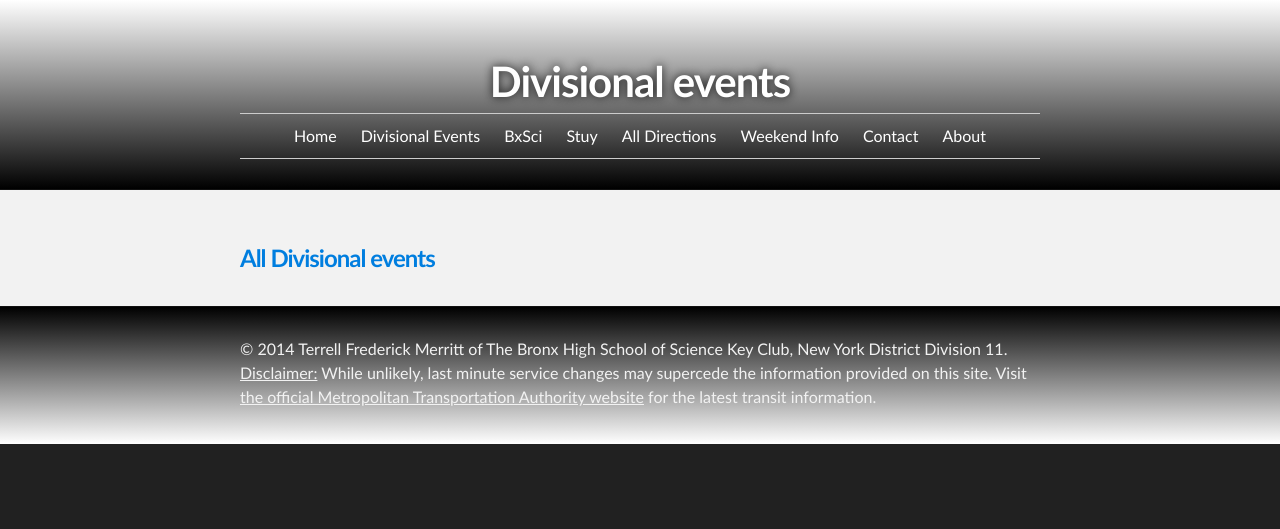
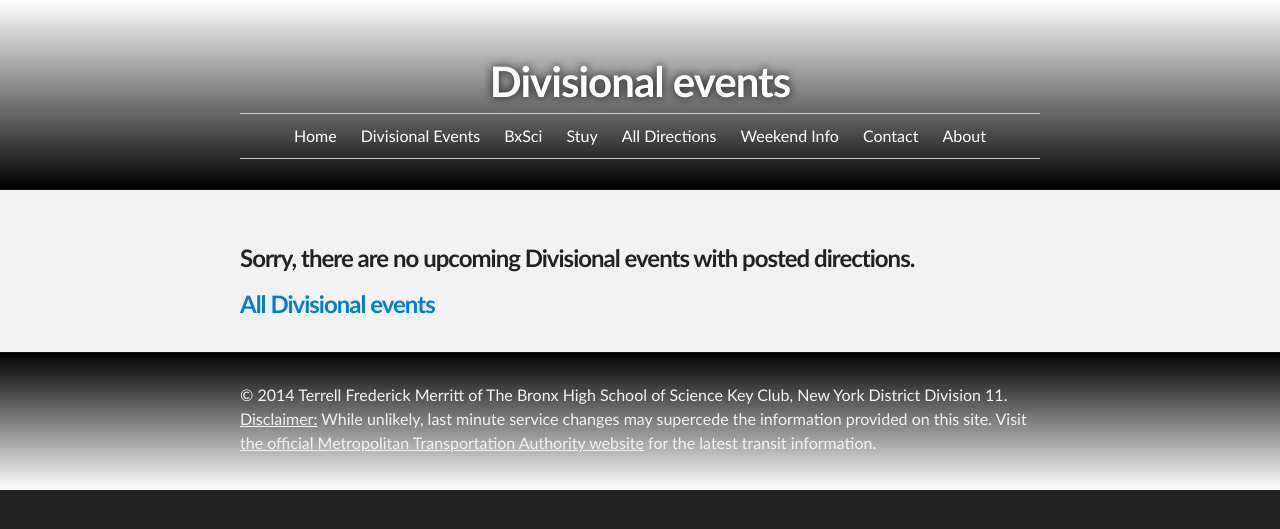
Before and after one commit to d11directions/d11directions.github.io, a Jekyll site: the page built from d11/index.html, in a window 1280 px wide. Shown: the top 529 px of the page. Built offline with Jekyll 4.4.1, drawn with Linux system fonts in a browser that asks for light colours.

Commit message:
Update index sub-pages

```diff
--- a/d11/index.html
+++ b/d11/index.html
@@ -8,7 +8,6 @@ title: Divisional events
   <section id="main_content" class="inner">
   {% if lim > 0 %}
   <h2>Directions to Upcoming Events:</h2>
-  <hr align="LEFT">
   {% for tag in site.tags.d11 limit: lim %}
   <p>
     <span style="font-size: 20px;"><a href="{{ tag.url }}"><strong>{{ tag.title }}</strong></a></span><br>
@@ -16,9 +15,9 @@ title: Divisional events
     {{ tag.location }}</span><br>
     <hr align="LEFT">
   </p>
+  {% endfor %}
   {% else %}
   <h3>Sorry, there are no upcoming {{ page.title }} with posted directions.</h3>
-  {% endfor %}
   {% endif %}
   <h3><a href="/d11/events/">All Divisional events</a>
   </section>
```
